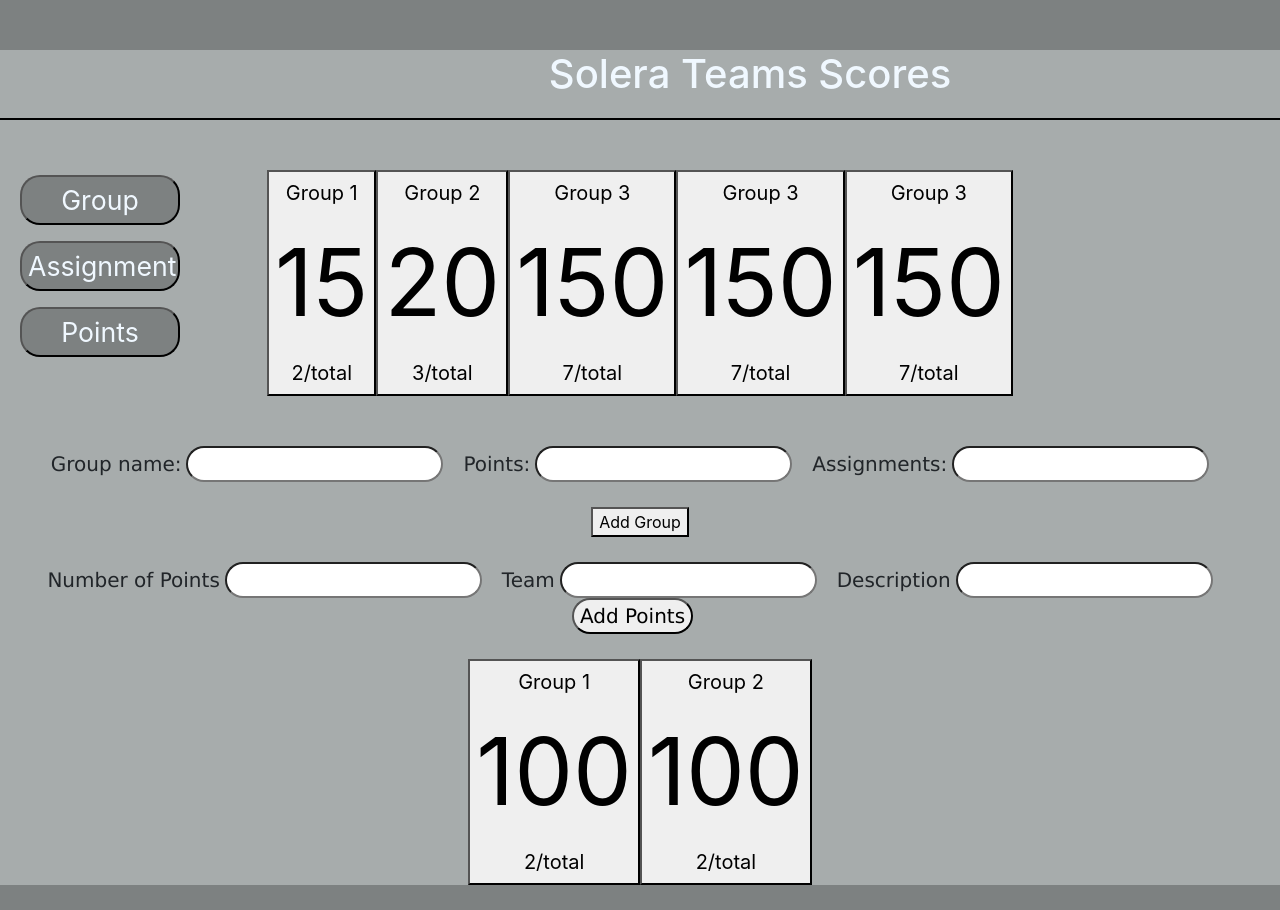
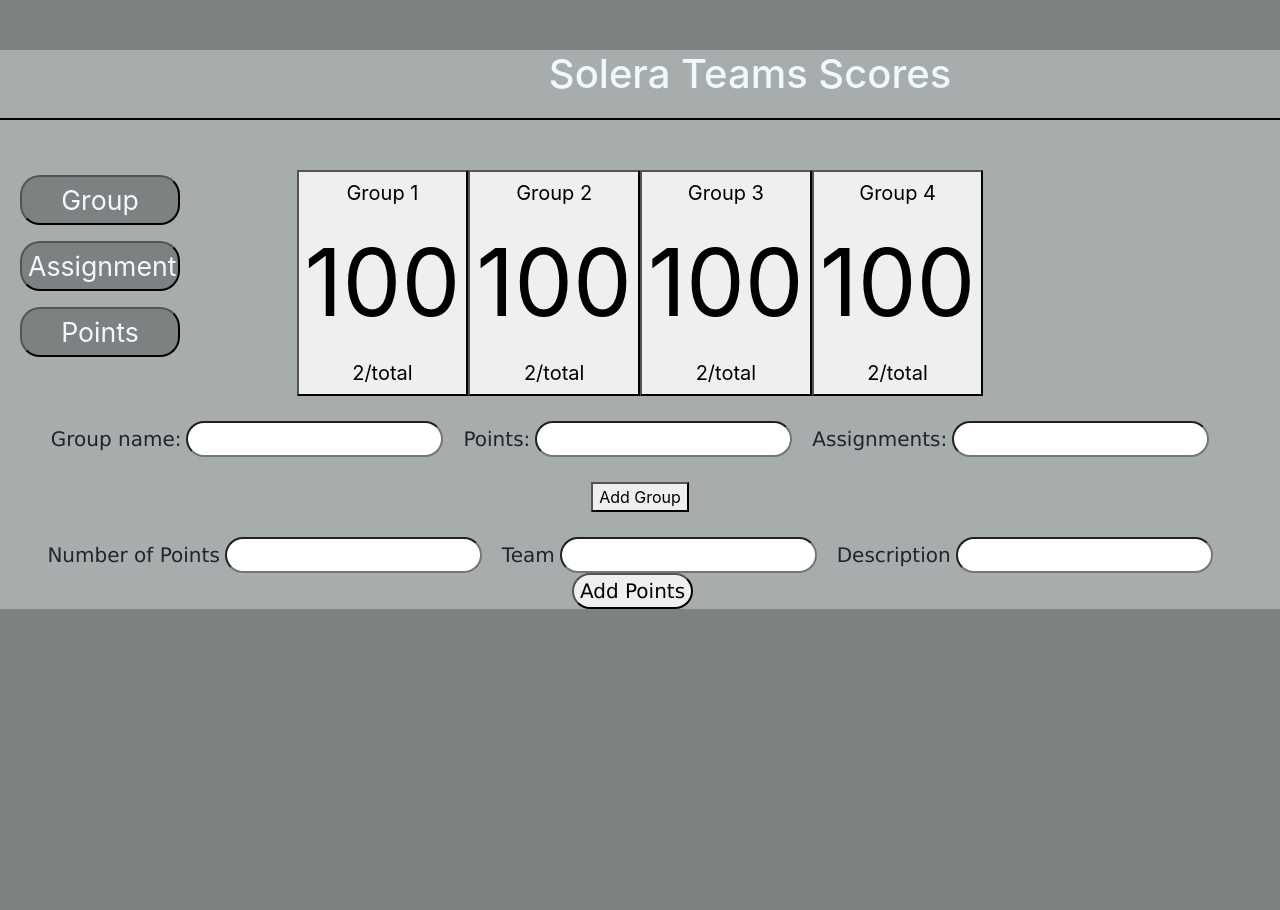
Before and after one commit to jndgoncalves/SoleraBootcampProject, a React (Create React App) app: page / in a window 1280 px wide. Shown: the top 910 px of the page. After the commit the page ends 800 px from the top, so only its background shows below. Built offline with nearby package versions, Linux system fonts and the light colour scheme; the HTML template or start-up script is replaced by a standard one.

Commit message:
Use GroupCards

```diff
--- a/src/App.js
+++ b/src/App.js
@@ -19,27 +19,12 @@ const App = (props) => {
         <button onClick={clickHandler} id="addAssignment" name="Add Extra Points"> Points </button>
       </div>
       <div className="BigDiv" id="BigDiv">
-          <button onClick={clickHandler} >
-            <Group name="Group 1" points="15" assignment="2"/>
-          </button>
-          <button onClick={clickHandler}>
-            <Group name="Group 2" points="20" assignment="3"/>
-          </button>
-          <button onClick={clickHandler}>
-            <Group name="Group 3" points="150" assignment="7"/>
-          </button>
-          <button onClick={clickHandler}>
-            <Group name="Group 3" points="150" assignment="7"/>
-          </button>
-          <button onClick={clickHandler}>
-            <Group name="Group 3" points="150" assignment="7"/>
-          </button>
-      </div>
-      <NewGroup />
-      <AddPoints />
-      <div className="BigDiv">
-          <GroupCard name="Group 1" points="100" assignment="2"></GroupCard>
-          <GroupCard name="Group 2" points="100" assignment="2"></GroupCard>
+        <GroupCard name="Group 1" points="100" assignment="2"></GroupCard>
+        <GroupCard name="Group 2" points="100" assignment="2"></GroupCard>
+        <GroupCard name="Group 3" points="100" assignment="2"></GroupCard>
+        <GroupCard name="Group 4" points="100" assignment="2"></GroupCard>
+        <NewGroup />
+        <AddPoints />
       </div>
   </div>
 }
--- a/src/Components/Group/GroupCard.js
+++ b/src/Components/Group/GroupCard.js
@@ -1,6 +1,7 @@
 import Group from "./Group"
 function GroupCard(props) {
 
+    /* Some button handler to display group info */
     function showGroupInfo(name, points, assignment) {
         return <div>
             <h1>{name}</h1>
```
